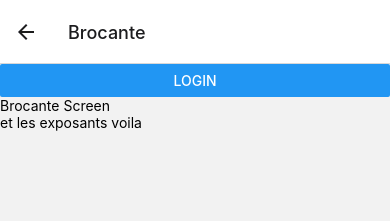
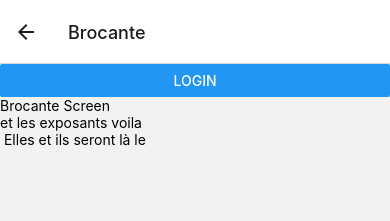
Before and after one commit to adatechschool/projet-mobile-tddeter, a React Native app in the folder TDDeter/: screen /Brocante in a window 390 px wide. Shown: the top 221 px of the page. Built offline with nearby package versions, Linux system fonts and the light colour scheme.

Commit message:
[feat] Adding date prop on BrocanteScreen

```diff
--- a/TDDeter/Screens/BrocanteScreen.js
+++ b/TDDeter/Screens/BrocanteScreen.js
@@ -1,12 +1,13 @@
 import { View, Text } from "react-native";
 import Navbar from "../Components/Navbar";
 
-export default function BrocanteScreen({ city }) {
+export default function BrocanteScreen({ city, date }) {
   return (
     <View>
       <Navbar />
       <Text>Brocante Screen</Text>
       <Text>et les exposants voila {city}</Text>
+      <Text> Elles et ils seront là le {date}</Text>
     </View>
   );
 }
```
